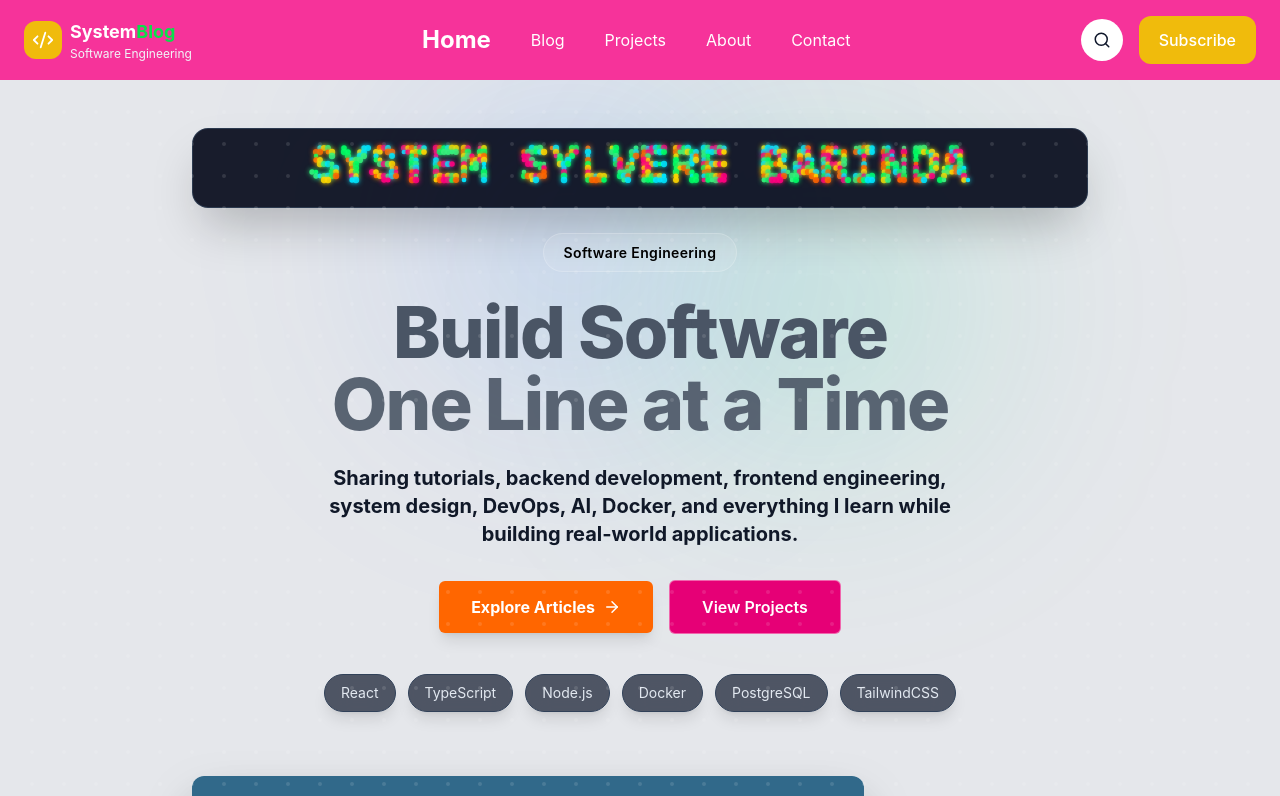
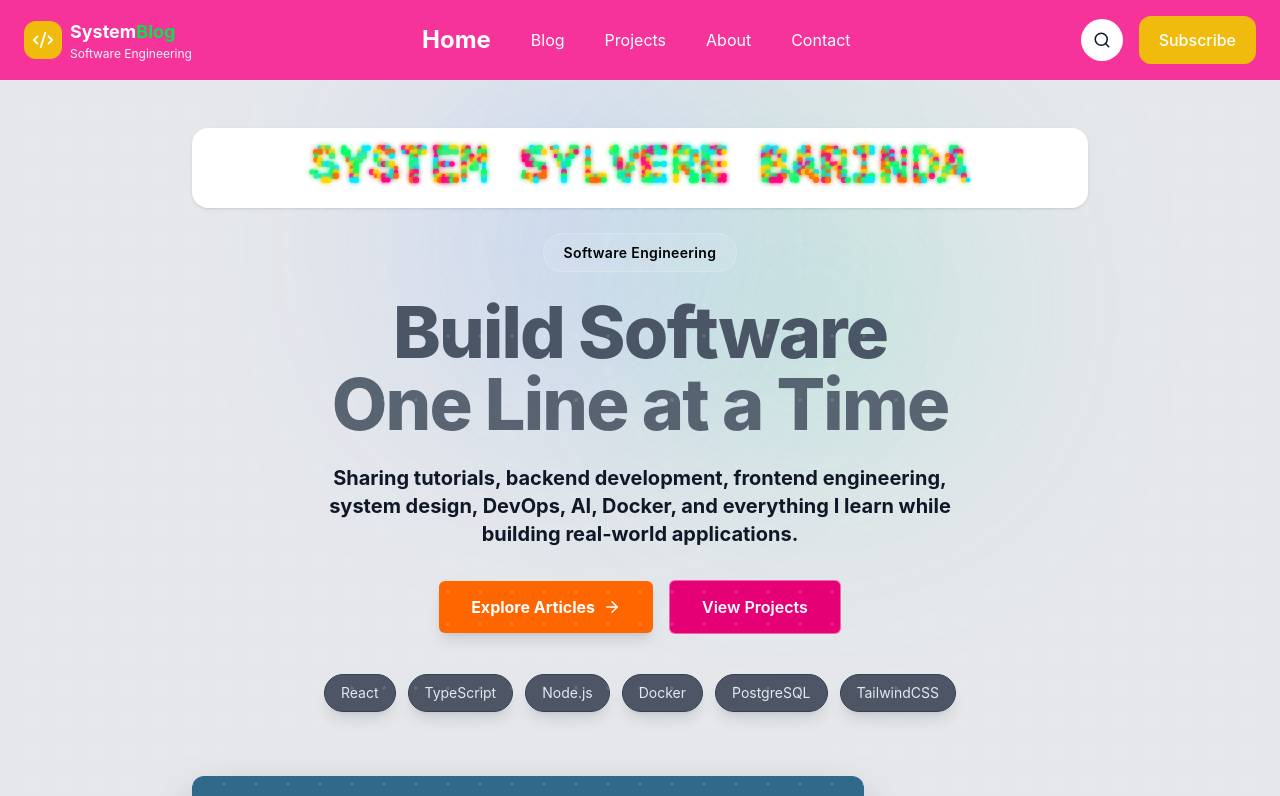
Before and after one commit to system-Barinda/system-barinda-blog, a React (Vite) app: page / in a window 1280 px wide. Shown: the top 796 px of the page. Built offline with nearby package versions, Linux system fonts and the light colour scheme.

Commit message:
chore:updating at all

```diff
--- a/src/components/Hero.tsx
+++ b/src/components/Hero.tsx
@@ -25,7 +25,7 @@ export default function Hero() {
         {/* Sleek Dark LED Card Display Container */}
         <div
           ref={cardRef}
-          className="pointer-events-none mb-8 flex h-20 w-full max-w-4xl items-center justify-center rounded-2xl border border-slate-700/80 bg-slate-950/90 shadow-2xl z-10"
+          className="pointer-events-none mb-8 flex h-20 w-full max-w-4xl items-center justify-center rounded-2xl  bg-white shadow "
         />
 
         {/* Category / Badge */}
```
